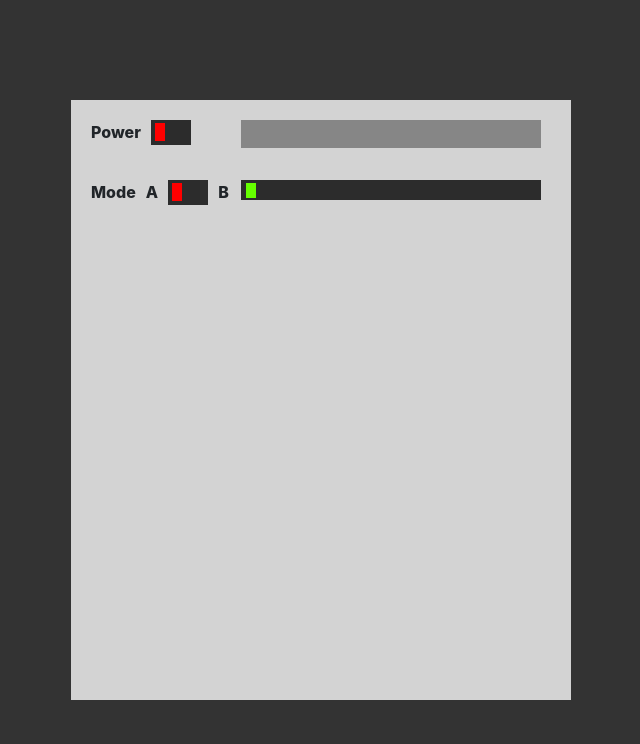
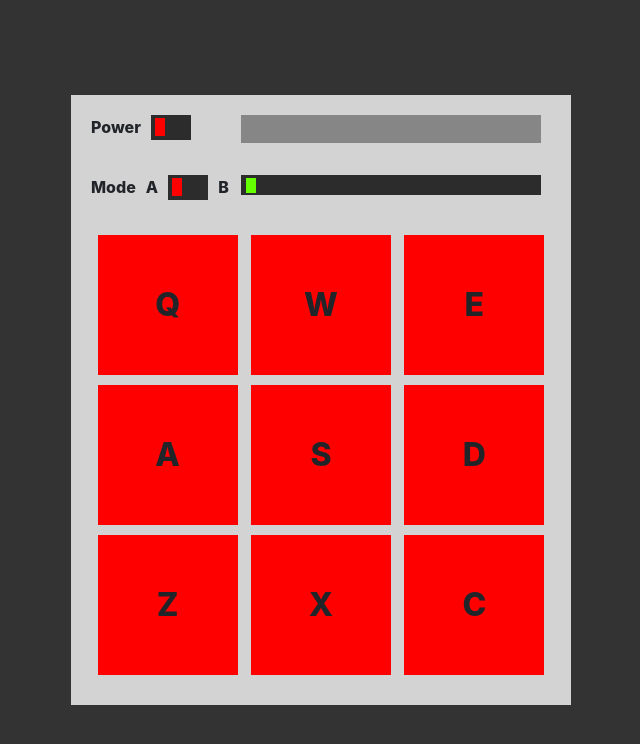
Before and after one commit to chamodyawimansha/drum-machine, a React (Create React App) app: page / in a window 1280 px wide. Shown: the top 744 px of the page, without its empty margins (319-959 px from the left). Built offline with nearby package versions, Linux system fonts and the light colour scheme.

Commit message:
button layout added

```diff
--- a/src/App.css
+++ b/src/App.css
@@ -157,3 +157,27 @@
   background: rgb(102, 255, 0);
   cursor: pointer;
 }
+
+#button-panel {
+  display: flex;
+  flex-wrap: wrap;
+  justify-content: space-around;
+}
+
+.drum-button {
+  width: 140px;
+  height: 140px;
+  background: red;
+  margin-bottom: 10px;
+  display: flex;
+  justify-content: center;
+  align-items: center;
+  font-weight: 800;
+  font-size: 2rem;
+  text-transform: uppercase;
+  cursor: pointer;
+}
+
+.drum-button:active {
+  transform: scale(0.97);
+}
--- a/src/App.js
+++ b/src/App.js
@@ -61,7 +61,9 @@ class App extends Component {
             <p id="" className="select-off switch-label">
               Mode
             </p>
-            <span id="mode-a-label">A</span>
+            <span id="mode-a-label" className="select-off">
+              A
+            </span>
             <label id="mode-switch" className="panel-switch">
               <input
                 type="checkbox"
@@ -70,7 +72,9 @@ class App extends Component {
               />
               <span id="mode-slider" className="panel-switch-slider"></span>
             </label>
-            <span id="mode-b-label">B</span>
+            <span id="mode-b-label" className="select-off">
+              B
+            </span>
           </div>
           <div id="switch-panel_volume">
             <input
@@ -84,6 +88,13 @@ class App extends Component {
             ></input>
           </div>
         </div>
+        <div id="button-panel">
+          {this.state.buttons.map((letter) => {
+            return (
+              <Button buttonLetter={letter} buttonId={"letter-" + letter} />
+            );
+          })}
+        </div>
       </div>
     );
   }
--- a/src/ButtonComponent.jsx
+++ b/src/ButtonComponent.jsx
@@ -3,7 +3,7 @@ import React, { Component } from "react";
 class Button extends Component {
   render() {
     return (
-      <div className="drum-button" id={this.props.buttonId}>
+      <div className="drum-button select-off" id={this.props.buttonId}>
         {this.props.buttonLetter}
       </div>
     );
```
